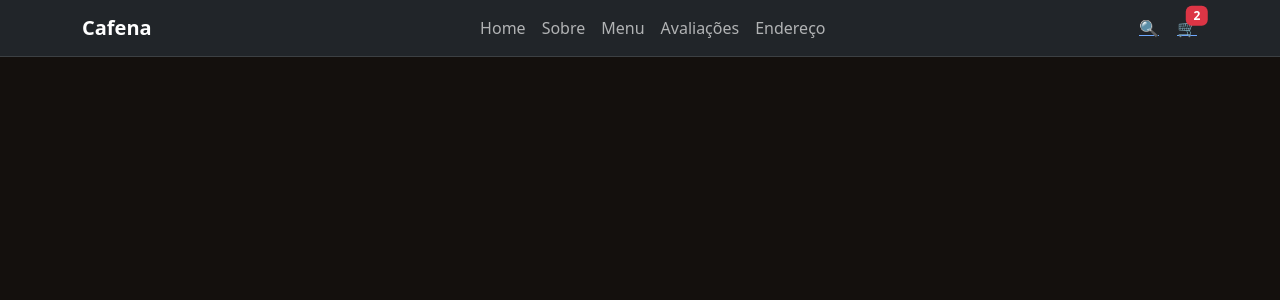
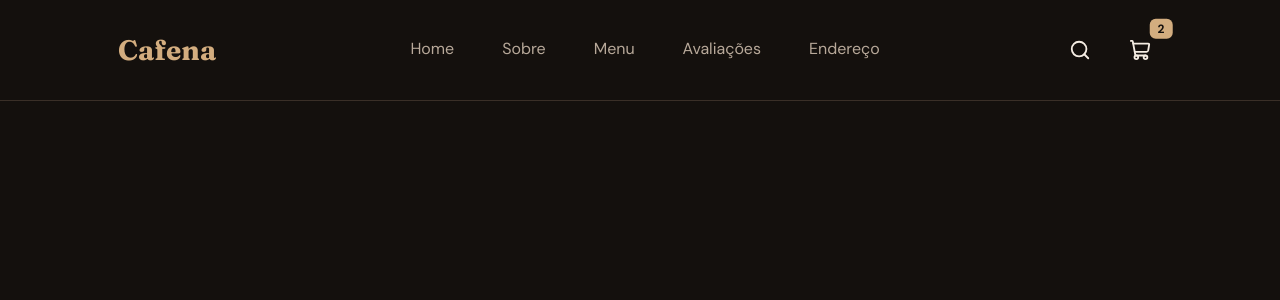
Before and after one commit to Ryang114/cafeteria_react, a React (Vite) app: page / in a window 1280 px wide. Shown: the top 300 px of the page. Built offline with nearby package versions, Linux system fonts and the light colour scheme.

Commit message:
navbar ja feito

```diff
--- a/index.html
+++ b/index.html
@@ -6,6 +6,18 @@
   <link rel="icon" type="image/svg+xml" href="/favicon.svg" />
   <meta name="viewport" content="width=device-width, initial-scale=1.0" />
   <link href="https://cdn.jsdelivr.net/npm/bootstrap@5.3.3/dist/css/bootstrap.min.css" rel="stylesheet" />
+  <link rel="preconnect" href="https://fonts.googleapis.com">
+  <link rel="preconnect" href="https://fonts.gstatic.com" crossorigin>
+  <link
+    href="https://fonts.googleapis.com/css2?family=Bebas+Neue&family=Fraunces:ital,opsz,wght@0,9..144,100..900;1,9..144,100..900&family=Roboto:ital,wght@0,100..900;1,100..900&display=swap"
+    rel="stylesheet">
+
+  <link rel="preconnect" href="https://fonts.googleapis.com">
+  <link rel="preconnect" href="https://fonts.gstatic.com" crossorigin>
+  <link
+    href="https://fonts.googleapis.com/css2?family=Bebas+Neue&family=DM+Sans:ital,opsz,wght@0,9..40,100..1000;1,9..40,100..1000&family=Fraunces:ital,opsz,wght@0,9..144,100..900;1,9..144,100..900&family=Roboto:ital,wght@0,100..900;1,100..900&display=swap"
+    rel="stylesheet">
+
   <title>cafeteria-react</title>
 </head>
 
--- a/package.json
+++ b/package.json
@@ -10,6 +10,7 @@
     "preview": "vite preview"
   },
   "dependencies": {
+    "lucide-react": "^1.61.0",
     "react": "^19.2.8",
     "react-dom": "^19.2.8"
   },
--- a/src/componentes/Navbar.jsx
+++ b/src/componentes/Navbar.jsx
@@ -1,4 +1,4 @@
-
+import { Search, ShoppingCart } from "lucide-react";
 function Navbar() {
     return (
         <header className="sticky-top bg-body">
@@ -16,15 +16,15 @@ function Navbar() {
                             </li>
 
                             <li className="nav-item">
-                                <a className="nav-link" href="#about" >Sobre</a>
+                                <a className="nav-link" href="#about">Sobre</a>
                             </li>
 
                             <li className="nav-item">
-                                <a className="nav-link" href="#menu" >Menu</a>
+                                <a className="nav-link" href="#menu">Menu</a>
                             </li>
 
                             <li className="nav-item">
-                                <a className="nav-link" href="#reviews" >Avaliações</a>
+                                <a className="nav-link" href="#reviews">Avaliações</a>
                             </li>
 
                             <li className="nav-item">
@@ -33,9 +33,14 @@ function Navbar() {
                         </ul>
 
                         <div className="d-flex align-items-center gap-3">
-                            <button type="button" className=" btn btn-link p-0" aria-label="buscar">🔍</button>
+                            <button type="button" className=" btn btn-link p-0" aria-label="buscar">
+                                <Search size={22} aria-hidden="true" />
+                            </button>
 
-                            <button type="button" className="btn btn-link p-0 position-relative" aria-label="Carrinho">🛒<span className="position-absolute top-0 start-100 translate-middle badge bg-danger">2</span></button>
+                            <button type="button" className="btn btn-link p-0 position-relative" aria-label="Carrinho">
+                                <ShoppingCart size={22} aria-hidden="true" />
+                                <span className="position-absolute top-0 start-100 translate-middle badge bg-danger">2</span>
+                            </button>
                         </div>
                     </div>
                 </div>
--- a/src/index.css
+++ b/src/index.css
@@ -1,9 +1,84 @@
 :root {
   --cafena-gold: #d3ad7f;
+  --cafena-gold-hover: #e2c197;
+  --cafena-border: #3a2f27;
+  --cafena-text: #f5ede3;
+  --cafena-text-muted: #b8a99a;
+  --cafena-bg: #14100d;
 }
 
 [data-bs-theme="dark"] {
-  --bs-body-bg: #14100d;
-  --bs-body-color: #e8dccb;
-  --bs-border-color: rgba(255, 255, 255, 0.12);
+  --bs-body-color: #f5ede3;
+  --bs-border-color: #3a2f27;
+  --bs-body-bg:#14100d;
+  --bs-body-bg-rgb:20, 16, 13;
 }
+
+body {
+  font-family: "DM Sans", sans-serif;
+}
+
+.navbar {
+  --bs-navbar-color: var(--cafena-text-muted);
+  --bs-navbar-hover-color: var(--cafena-text);
+  --bs-navbar-active-color: var(--cafena-text);
+  border-bottom: 1px solid var(--cafena-border) !important;
+}
+
+.navbar > .container {
+  padding: 16px 48px;
+}
+
+.nav_personalisada {
+  color: var(--cafena-gold);
+  text-align: left;
+}
+
+.cafena_logo {
+  font-family: "Fraunces", serif;
+  font-size: 28px;
+  font-weight: 700;
+}
+.cafena_logo:hover {
+  color: var(--cafena-gold-hover);
+}
+
+.navbar .nav-link {
+  font-size: 16px;
+  padding: 12px 4px;
+  margin: 0 16px;
+  border-bottom: 2px solid transparent;
+}
+
+.navbar .nav-link:hover {
+  border-bottom-color: var(--cafena-gold);
+}
+
+.navbar .btn-link {
+  --bs-btn-color: var(--cafena-text);
+  --bs-btn-hover-color: var(--cafena-text);
+  width: 44px;
+  height: 44px;
+  display: inline-flex;
+  align-items: center;
+  justify-content: center;
+  border-radius: 999px;
+  text-decoration: none;
+}
+
+.navbar .btn-link:hover {
+  background: #2a2119;
+}
+
+.navbar .nav-link:focus-visible,
+.navbar .btn-link:focus-visible {
+  outline: 3px solid var(--cafena-text);
+  outline-offset: 3px;
+  box-shadow: none;
+}
+
+.navbar .badge.bg-danger {
+  background-color: var(--cafena-gold) !important;
+  color: var(--cafena-bg) !important;
+  font-weight: 700;
+}
```
Also changed, not shown: 1 other file (tests, documents, lock files or other folders).
